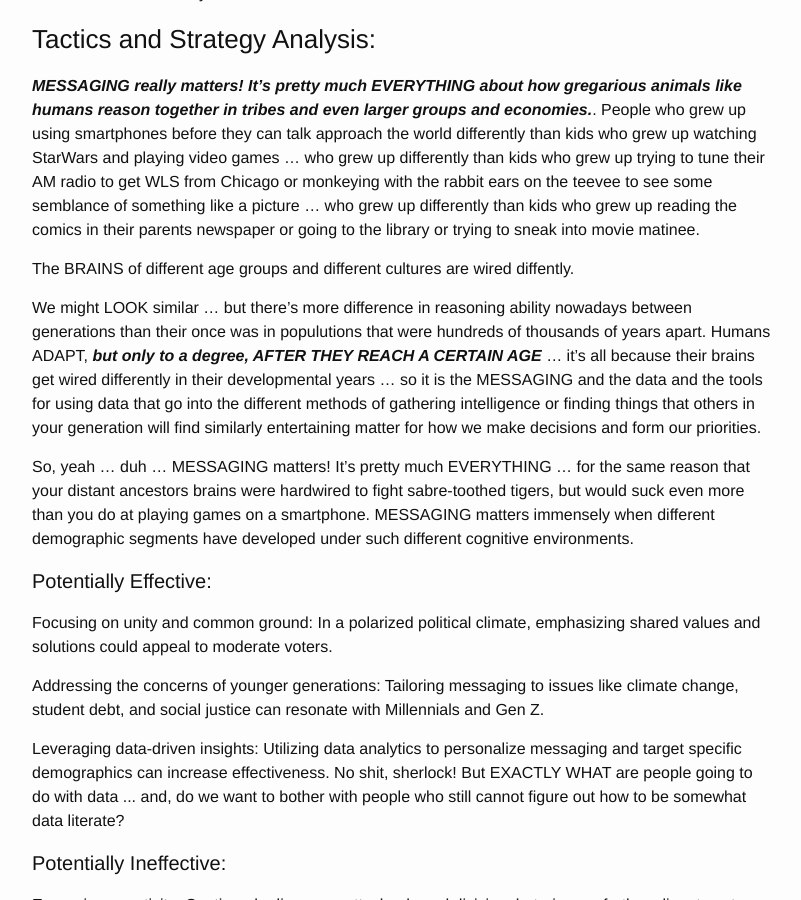
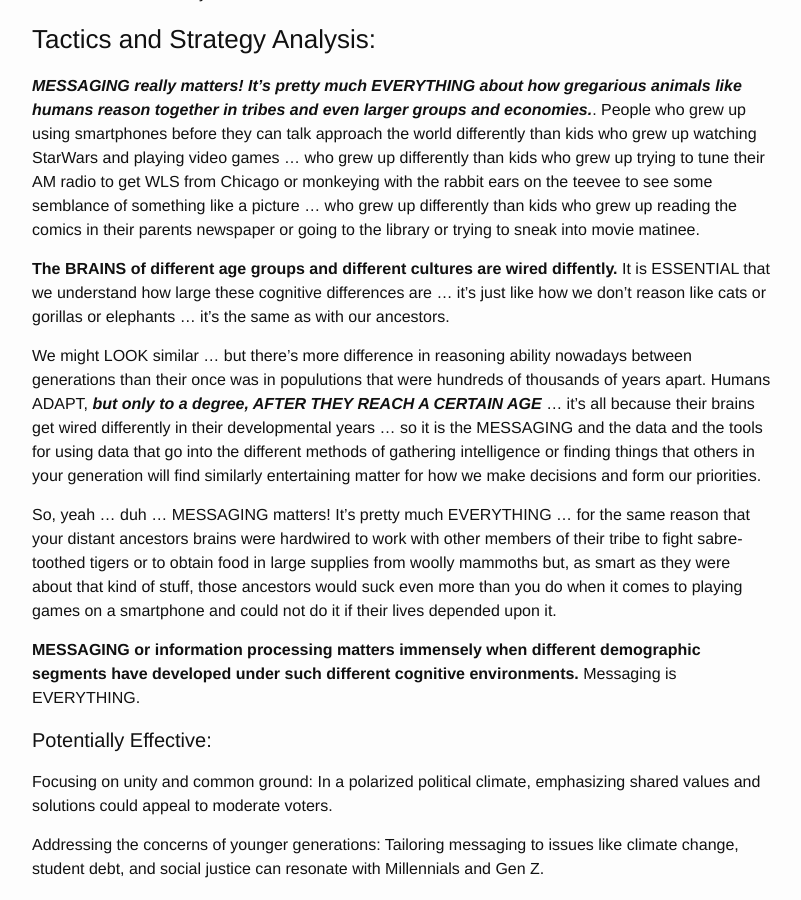
Before and after one commit to RockRapids/SHOP, a Jekyll site: the page built from _posts/2023-12-17-2024-Post-Mortem.MD, in a window 1280 px wide and 900 px high, scrolled down 2571 px. Shown: the whole window, without its empty margins (238-1039 px from the left). Built offline with Jekyll 4.4.1, drawn with Linux system fonts in a browser that asks for light colours.

Commit message:
Update messaging section in post-mortem document

```diff
--- a/_posts/2023-12-17-2024-Post-Mortem.MD
+++ b/_posts/2023-12-17-2024-Post-Mortem.MD
@@ -37,11 +37,13 @@ We might want to imagine that we can still change things for 2024 ... NAH! There
 
 ***MESSAGING really matters! It's pretty much EVERYTHING about how gregarious animals like humans reason together in tribes and even larger groups and economies.***. People who grew up using smartphones before they can talk approach the world differently than kids who grew up watching StarWars and playing video games ... who grew up differently than kids who grew up trying to tune their AM radio to get WLS from Chicago or monkeying with the rabbit ears on the teevee to see some semblance of something like a picture ... who grew up differently than kids who grew up reading the comics in their parents newspaper or going to the library or trying to sneak into movie matinee.
 
-The BRAINS of different age groups and different cultures are wired diffently.
+**The BRAINS of different age groups and different cultures are wired diffently.** It is ESSENTIAL that we understand how large these cognitive differences are ... it's just like how we don't reason like cats or gorillas or elephants ... it's the same as with our ancestors.
 
 We might LOOK similar ... but there's more difference in reasoning ability nowadays between generations than their once was in populutions that were hundreds of thousands of years apart.  Humans ADAPT, ***but only to a degree, AFTER THEY REACH A CERTAIN AGE*** ... it's all because their brains get wired differently in their developmental years ... so it is the MESSAGING and the data and the tools for using data that go into the different methods of gathering intelligence or finding things that others in your generation will find similarly entertaining matter for how we make decisions and form our priorities.
 
-So, yeah ... duh ... MESSAGING matters! It's pretty much EVERYTHING ... for the same reason that your distant ancestors brains were hardwired to fight sabre-toothed tigers, but would suck even more than you do at playing games on a smartphone.  MESSAGING matters immensely when different demographic segments have developed under such different cognitive environments.
+So, yeah ... duh ... MESSAGING matters! It's pretty much EVERYTHING ... for the same reason that your distant ancestors brains were hardwired to work with other members of their tribe to fight sabre-toothed tigers or to obtain food in large supplies from woolly mammoths but, as smart as they were about that kind of stuff, those ancestors would suck even more than you do when it comes to playing games on a smartphone and could not do it if their lives depended upon it.
+
+**MESSAGING or information processing matters immensely when different demographic segments have developed under such different cognitive environments.** Messaging is EVERYTHING.
 
 #### Potentially Effective:
 
```
